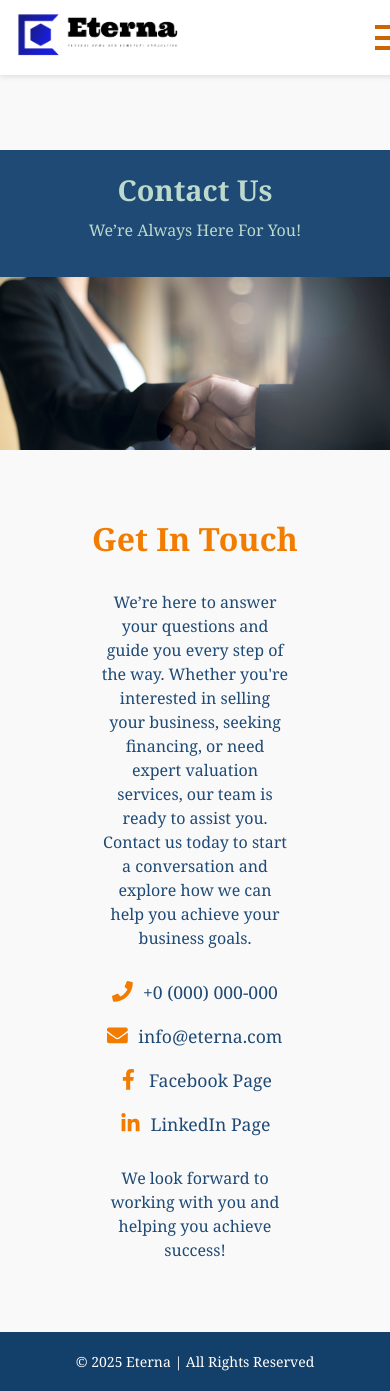
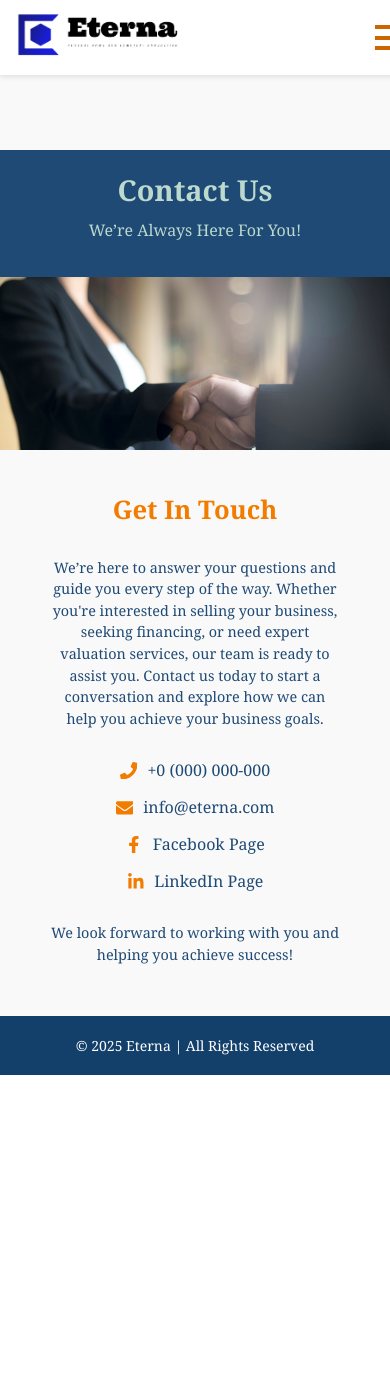
Before and after one commit to AseelAlsahsah/Eterna, a React (Create React App) app: page /contact-us in a window 390 px wide. After the commit the page ends 1075 px from the top, so only its background shows below. Built offline with nearby package versions, Linux system fonts and the light colour scheme; the HTML template or start-up script is replaced by a standard one.

Commit message:
fix responsiveness

```diff
--- a/src/Styles/ContactUs.css
+++ b/src/Styles/ContactUs.css
@@ -50,3 +50,60 @@
 .contact-list a:hover {
   color: #f17c00;
 }
+
+/* Responsive: Adjust layout for smaller screens */
+@media (max-width: 900px) {
+  .contact-us-container {
+    padding: 40px 15px; /* Adjust padding for smaller screens */
+  }
+
+  .contact-title {
+    font-size: 1.8rem; /* Adjust title font size */
+  }
+
+  .contact-text {
+    font-size: 1rem; /* Maintain same text size */
+    padding: 0px 40px; /* Reduce padding */
+  }
+
+  .contact-list {
+    max-width: 90%; /* Allow the list to take more width on smaller screens */
+  }
+
+  .contact-list li {
+    font-size: 1rem; /* Adjust font size for items */
+  }
+
+  .contact-icon {
+    font-size: 1.2rem; /* Adjust icon size for mobile */
+  }
+}
+
+/* Responsive: Adjust for mobile screens */
+@media (max-width: 600px) {
+  .contact-us-container {
+    padding: 20px 10px; /* Further reduce padding */
+  }
+
+  .contact-title {
+    font-size: 1.6rem; /* Further reduce title font size */
+  }
+
+  .contact-text {
+    font-size: 0.9rem; /* Reduce text size for mobile */
+    padding: 0px 20px; /* Reduce padding further */
+  }
+
+  .contact-list {
+    max-width: 100%; /* Allow the list to take full width */
+    gap: 15px; /* Reduce gap between items */
+  }
+
+  .contact-list li {
+    font-size: 1rem; /* Keep the font size smaller for mobile */
+  }
+
+  .contact-icon {
+    font-size: 1.1rem; /* Adjust icon size further */
+  }
+}
```
Lines whose indentation alone changed are shown as unchanged.
